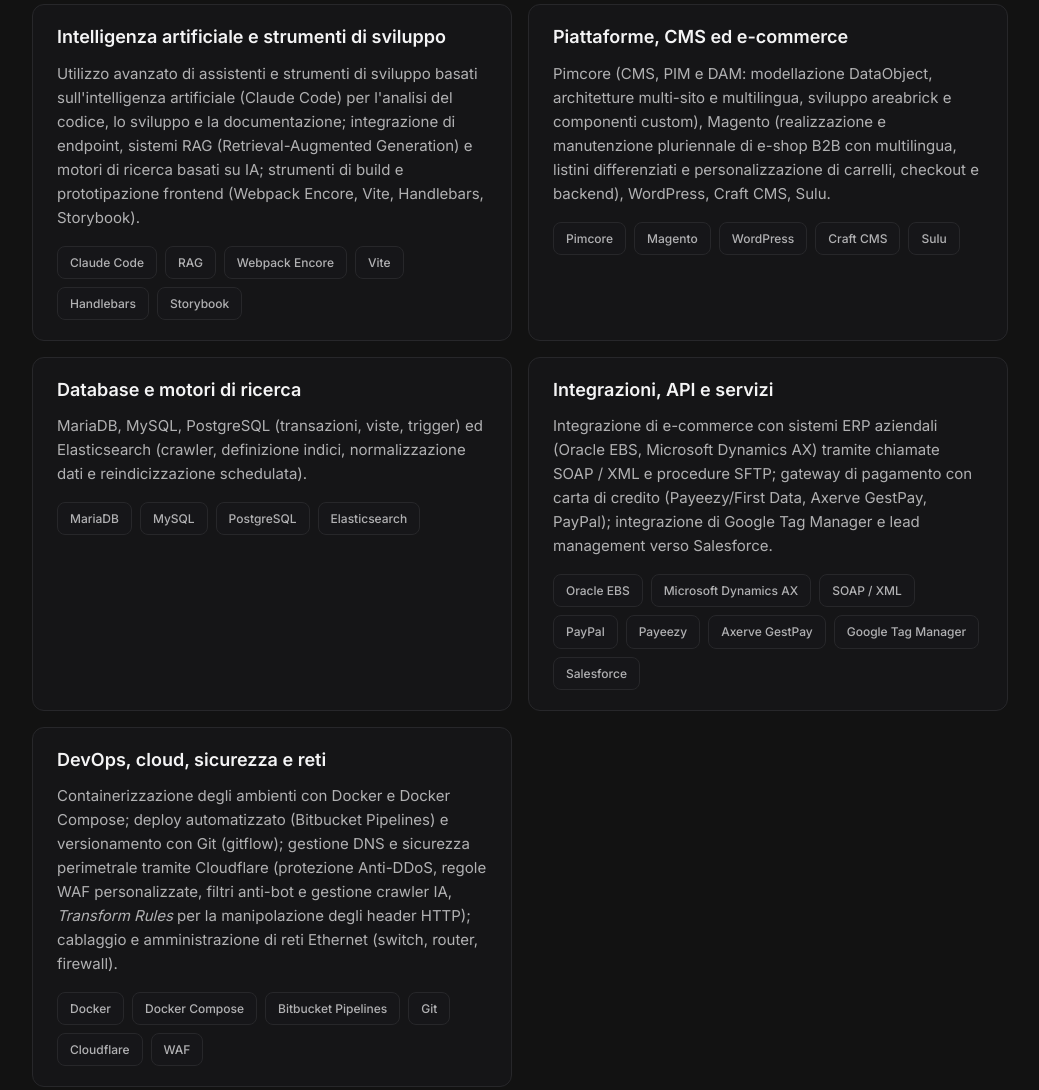
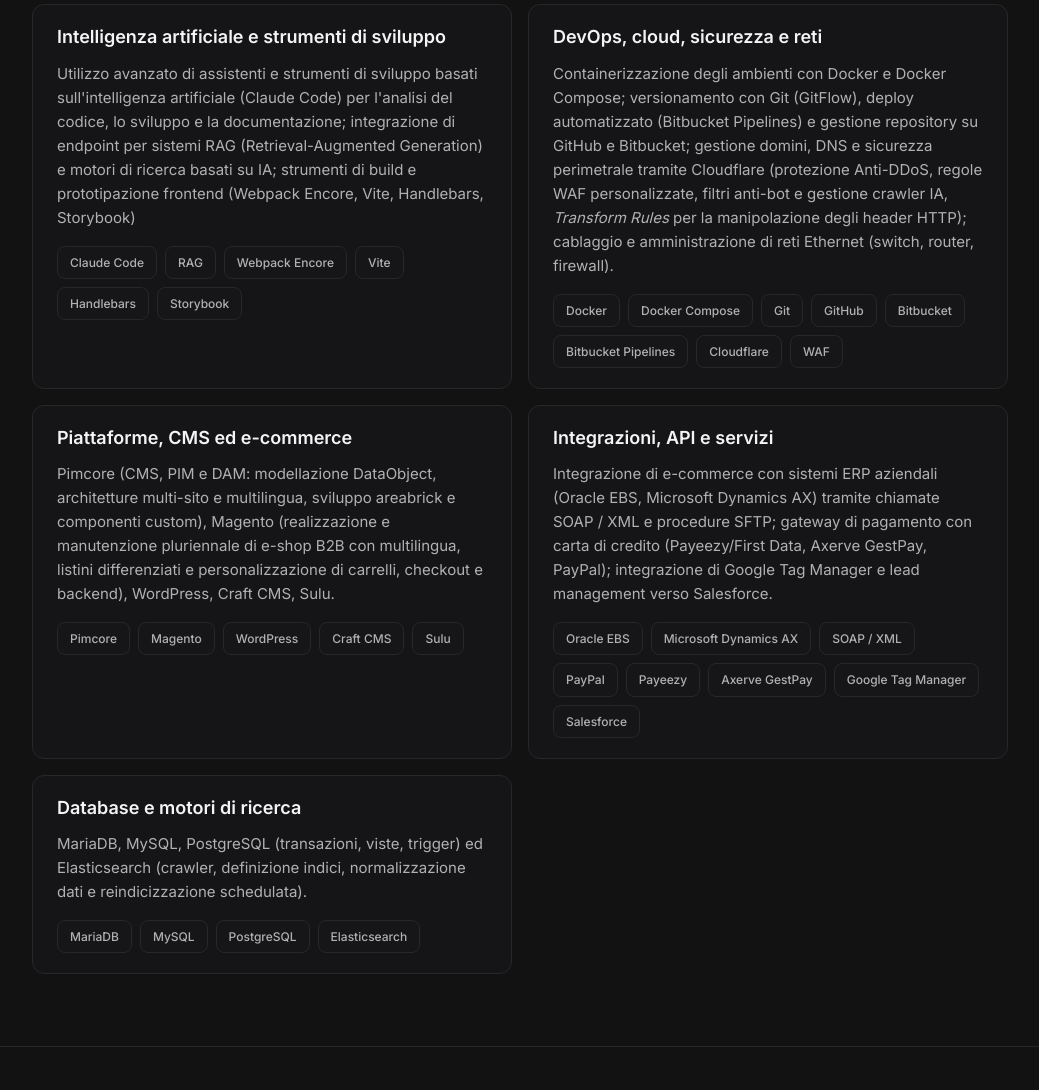
Before and after one commit to codovilli/codovilli.github.io, a plain HTML site: page competenze.html in a window 1280 px wide. Shown: the part 747-1837 px from the top of the page, without its empty margins (120-1159 px from the left). Drawn offline with Linux system fonts and the light colour scheme.

Commit message:
[dev] aggiornamento foto, competenze ed esperienze

```diff
--- a/competenze.html
+++ b/competenze.html
@@ -74,7 +74,7 @@
                 </article>
                 <article class="card">
                     <h3>Intelligenza artificiale e strumenti di sviluppo</h3>
-                    <p>Utilizzo avanzato di assistenti e strumenti di sviluppo basati sull'intelligenza artificiale (Claude Code) per l'analisi del codice, lo sviluppo e la documentazione; integrazione di endpoint, sistemi RAG (Retrieval-Augmented Generation) e motori di ricerca basati su IA; strumenti di build e prototipazione frontend (Webpack Encore, Vite, Handlebars, Storybook).</p>
+                    <p>Utilizzo avanzato di assistenti e strumenti di sviluppo basati sull'intelligenza artificiale (Claude Code) per l'analisi del codice, lo sviluppo e la documentazione; integrazione di endpoint per sistemi RAG (Retrieval-Augmented Generation) e motori di ricerca basati su IA; strumenti di build e prototipazione frontend (Webpack Encore, Vite, Handlebars, Storybook)</p>
                     <ul class="tags" aria-label="Parole chiave: Intelligenza artificiale e strumenti di sviluppo">
                         <li class="tag">Claude Code</li>
                         <li class="tag">RAG</li>
@@ -82,6 +82,20 @@
                         <li class="tag">Vite</li>
                         <li class="tag">Handlebars</li>
                         <li class="tag">Storybook</li>
+                    </ul>
+                </article>
+                <article class="card">
+                    <h3>DevOps, cloud, sicurezza e reti</h3>
+                    <p>Containerizzazione degli ambienti con Docker e Docker Compose; versionamento con Git (GitFlow), deploy automatizzato (Bitbucket Pipelines) e gestione repository su GitHub e Bitbucket; gestione domini, DNS e sicurezza perimetrale tramite Cloudflare (protezione Anti-DDoS, regole WAF personalizzate, filtri anti-bot e gestione crawler IA, <em>Transform Rules</em> per la manipolazione degli header HTTP); cablaggio e amministrazione di reti Ethernet (switch, router, firewall).</p>
+                    <ul class="tags" aria-label="Parole chiave: DevOps, cloud, sicurezza e reti">
+                        <li class="tag">Docker</li>
+                        <li class="tag">Docker Compose</li>
+                        <li class="tag">Git</li>
+                        <li class="tag">GitHub</li>
+                        <li class="tag">Bitbucket</li>
+                        <li class="tag">Bitbucket Pipelines</li>
+                        <li class="tag">Cloudflare</li>
+                        <li class="tag">WAF</li>
                     </ul>
                 </article>
                 <article class="card">
@@ -93,16 +107,6 @@
                         <li class="tag">WordPress</li>
                         <li class="tag">Craft CMS</li>
                         <li class="tag">Sulu</li>
-                    </ul>
-                </article>
-                <article class="card">
-                    <h3>Database e motori di ricerca</h3>
-                    <p>MariaDB, MySQL, PostgreSQL (transazioni, viste, trigger) ed Elasticsearch (crawler, definizione indici, normalizzazione dati e reindicizzazione schedulata).</p>
-                    <ul class="tags" aria-label="Parole chiave: Database e motori di ricerca">
-                        <li class="tag">MariaDB</li>
-                        <li class="tag">MySQL</li>
-                        <li class="tag">PostgreSQL</li>
-                        <li class="tag">Elasticsearch</li>
                     </ul>
                 </article>
                 <article class="card">
@@ -120,15 +124,13 @@
                     </ul>
                 </article>
                 <article class="card">
-                    <h3>DevOps, cloud, sicurezza e reti</h3>
-                    <p>Containerizzazione degli ambienti con Docker e Docker Compose; deploy automatizzato (Bitbucket Pipelines) e versionamento con Git (gitflow); gestione DNS e sicurezza perimetrale tramite Cloudflare (protezione Anti-DDoS, regole WAF personalizzate, filtri anti-bot e gestione crawler IA, <em>Transform Rules</em> per la manipolazione degli header HTTP); cablaggio e amministrazione di reti Ethernet (switch, router, firewall).</p>
-                    <ul class="tags" aria-label="Parole chiave: DevOps, cloud, sicurezza e reti">
-                        <li class="tag">Docker</li>
-                        <li class="tag">Docker Compose</li>
-                        <li class="tag">Bitbucket Pipelines</li>
-                        <li class="tag">Git</li>
-                        <li class="tag">Cloudflare</li>
-                        <li class="tag">WAF</li>
+                    <h3>Database e motori di ricerca</h3>
+                    <p>MariaDB, MySQL, PostgreSQL (transazioni, viste, trigger) ed Elasticsearch (crawler, definizione indici, normalizzazione dati e reindicizzazione schedulata).</p>
+                    <ul class="tags" aria-label="Parole chiave: Database e motori di ricerca">
+                        <li class="tag">MariaDB</li>
+                        <li class="tag">MySQL</li>
+                        <li class="tag">PostgreSQL</li>
+                        <li class="tag">Elasticsearch</li>
                     </ul>
                 </article>
             </div>
```
Also changed, not shown: esperienze.html (+7 -4 lines), img/foto_Giovanni_Codovilli.jpg, 2 other files.
